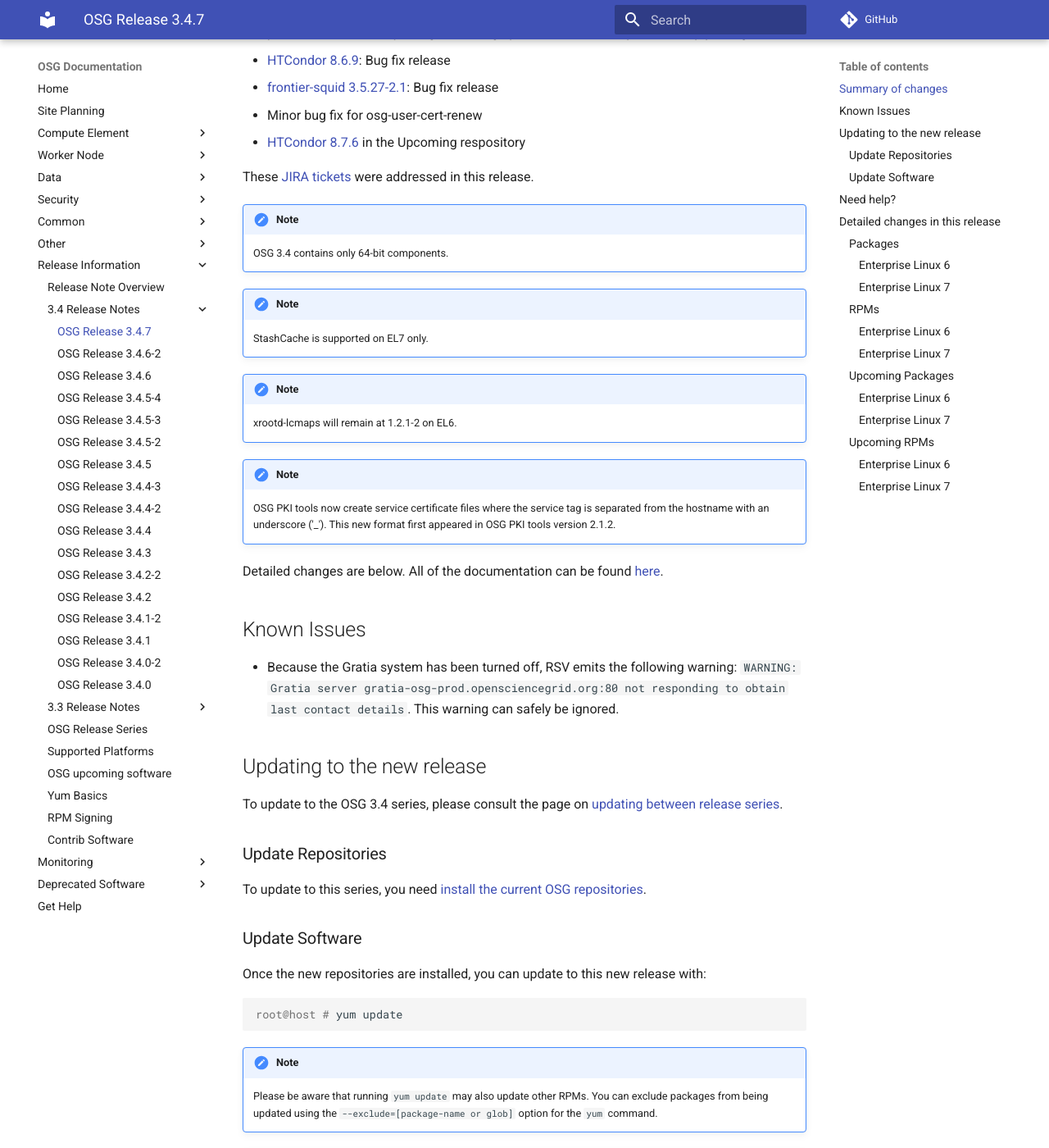
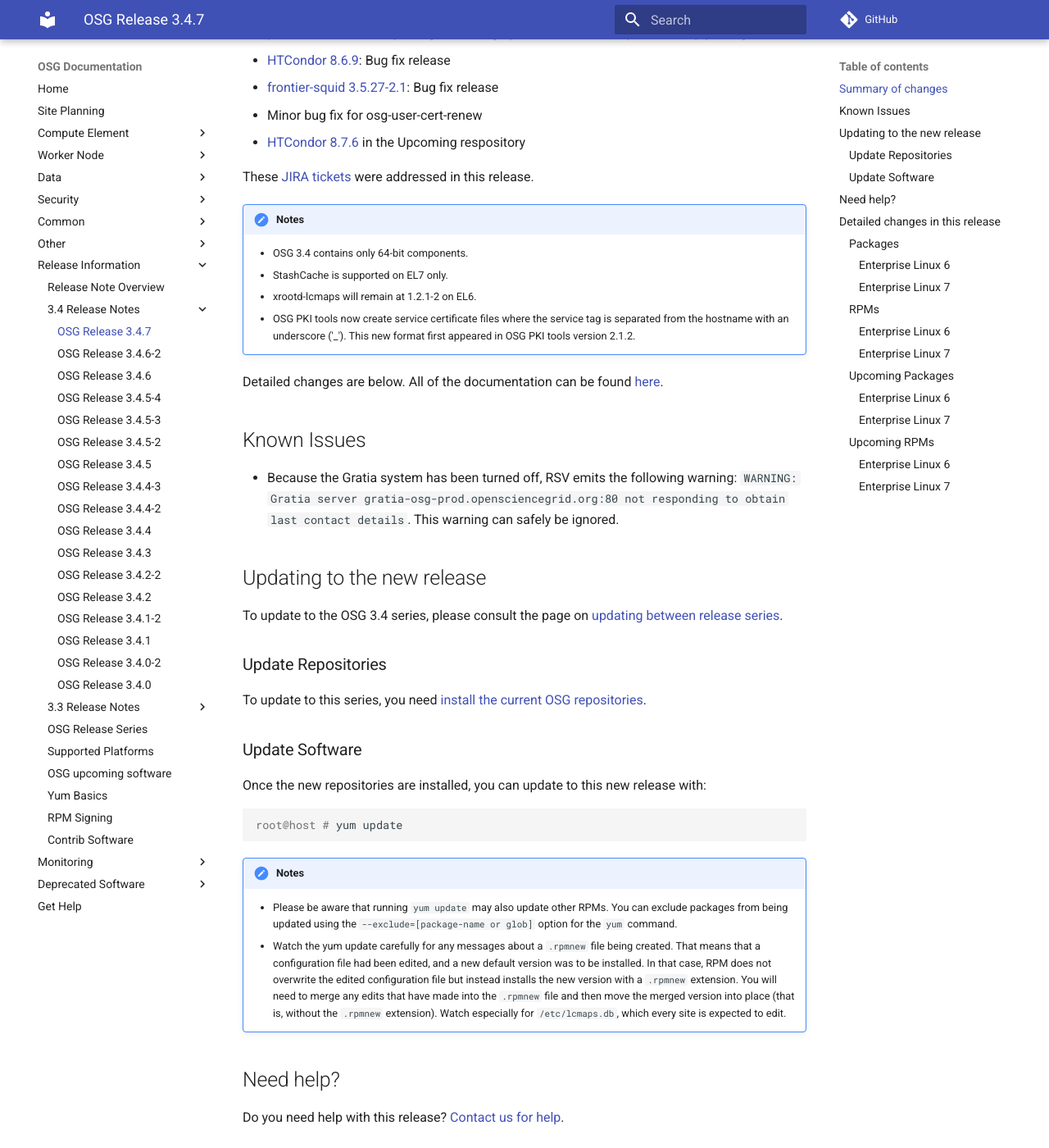
Before and after one commit to osg-htc/docs, an MkDocs documentation site: the page built from docs/release/3.4/release-3-4-7.md, in a window 1280 px wide and 1400 px high, scrolled down 538 px. Shown: the whole window at 82% size. Built offline with MkDocs 1.6.1 and Material for MkDocs 9.7.7, drawn with Linux system fonts in a browser that asks for light colours; comment, search, counter and statistics services are not loaded; old or Windows-style settings are respelled for this version of MkDocs.

Commit message:
Collapse notes

````diff
--- a/docs/release/3.4/release-3-4-7.md
+++ b/docs/release/3.4/release-3-4-7.md
@@ -22,17 +22,11 @@ This release contains:
 
 These [JIRA tickets](https://jira.opensciencegrid.org/issues/?jql=project%20%3D%20SOFTWARE%20AND%20fixVersion%20%3D%203.4.7%20ORDER%20BY%20priority%20DESC%2C%20key%20DESC) were addressed in this release.
 
-!!! note
-    OSG 3.4 contains only 64-bit components.
-
-!!! note
-    StashCache is supported on EL7 only.
-
-!!! note
-    xrootd-lcmaps will remain at 1.2.1-2 on EL6.
-
-!!! note
-    OSG PKI tools now create service certificate files where the service tag is separated from the hostname with an underscore ('_'). This new format first appeared in OSG PKI tools version 2.1.2.
+!!! note "Notes"
+    -   OSG 3.4 contains only 64-bit components.
+    -   StashCache is supported on EL7 only.
+    -   xrootd-lcmaps will remain at 1.2.1-2 on EL6.
+    -   OSG PKI tools now create service certificate files where the service tag is separated from the hostname with an underscore ('_'). This new format first appeared in OSG PKI tools version 2.1.2.
 
 Detailed changes are below. All of the documentation can be found [here](../../).
 
@@ -58,11 +52,9 @@ Once the new repositories are installed, you can update to this new release with
 root@host # yum update
 ```
 
-!!! note
-    Please be aware that running `yum update` may also update other RPMs. You can exclude packages from being updated using the `--exclude=[package-name or glob]` option for the `yum` command.
-
-!!! note
-    Watch the yum update carefully for any messages about a `.rpmnew` file being created. That means that a configuration file had been edited, and a new default version was to be installed. In that case, RPM does not overwrite the edited configuration file but instead installs the new version with a `.rpmnew` extension. You will need to merge any edits that have made into the `.rpmnew` file and then move the merged version into place (that is, without the `.rpmnew` extension). Watch especially for `/etc/lcmaps.db`, which every site is expected to edit.
+!!! note "Notes"
+    -   Please be aware that running `yum update` may also update other RPMs. You can exclude packages from being updated using the `--exclude=[package-name or glob]` option for the `yum` command.
+    -   Watch the yum update carefully for any messages about a `.rpmnew` file being created. That means that a configuration file had been edited, and a new default version was to be installed. In that case, RPM does not overwrite the edited configuration file but instead installs the new version with a `.rpmnew` extension. You will need to merge any edits that have made into the `.rpmnew` file and then move the merged version into place (that is, without the `.rpmnew` extension). Watch especially for `/etc/lcmaps.db`, which every site is expected to edit.
 
 Need help?
 ----------
````
